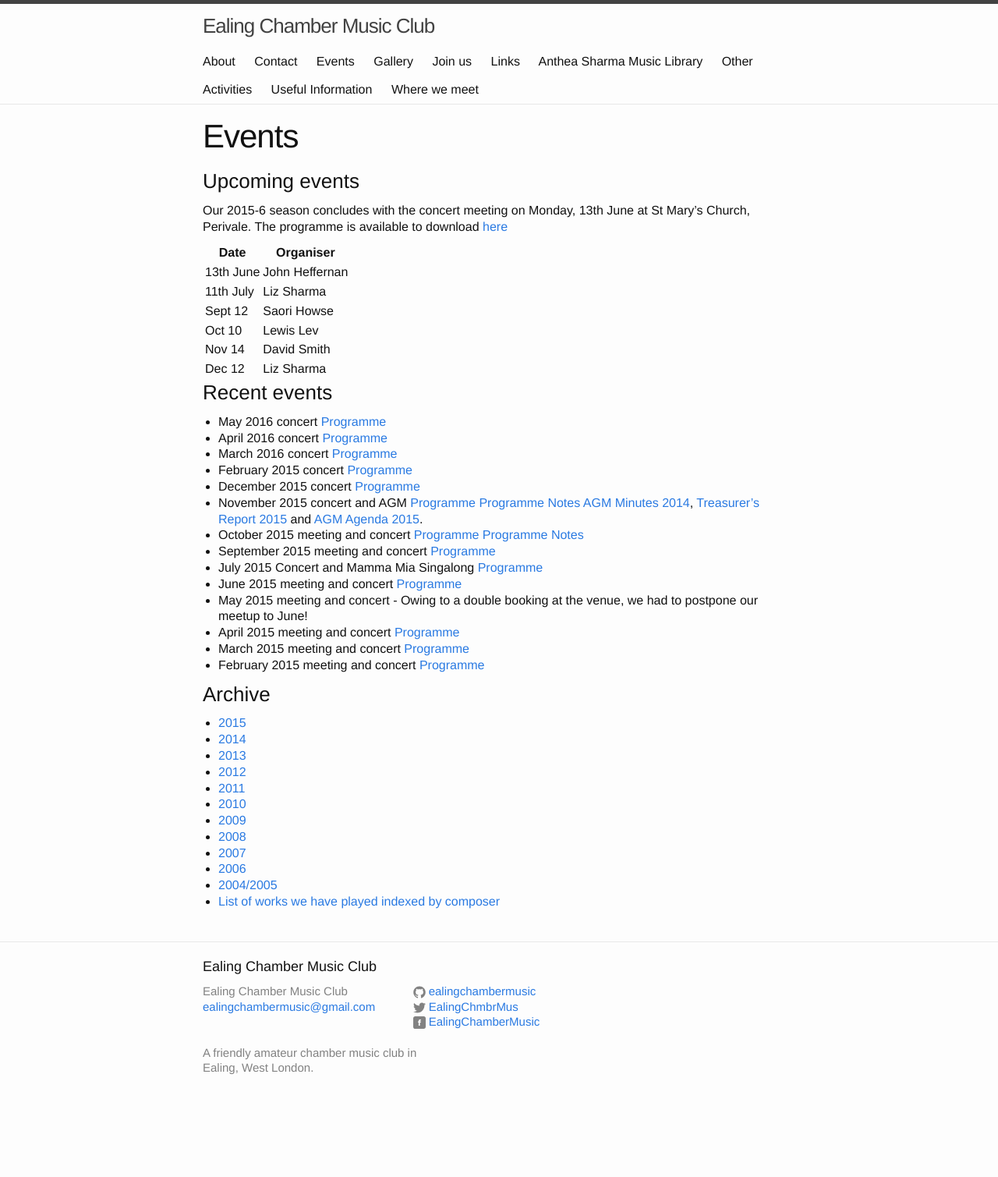
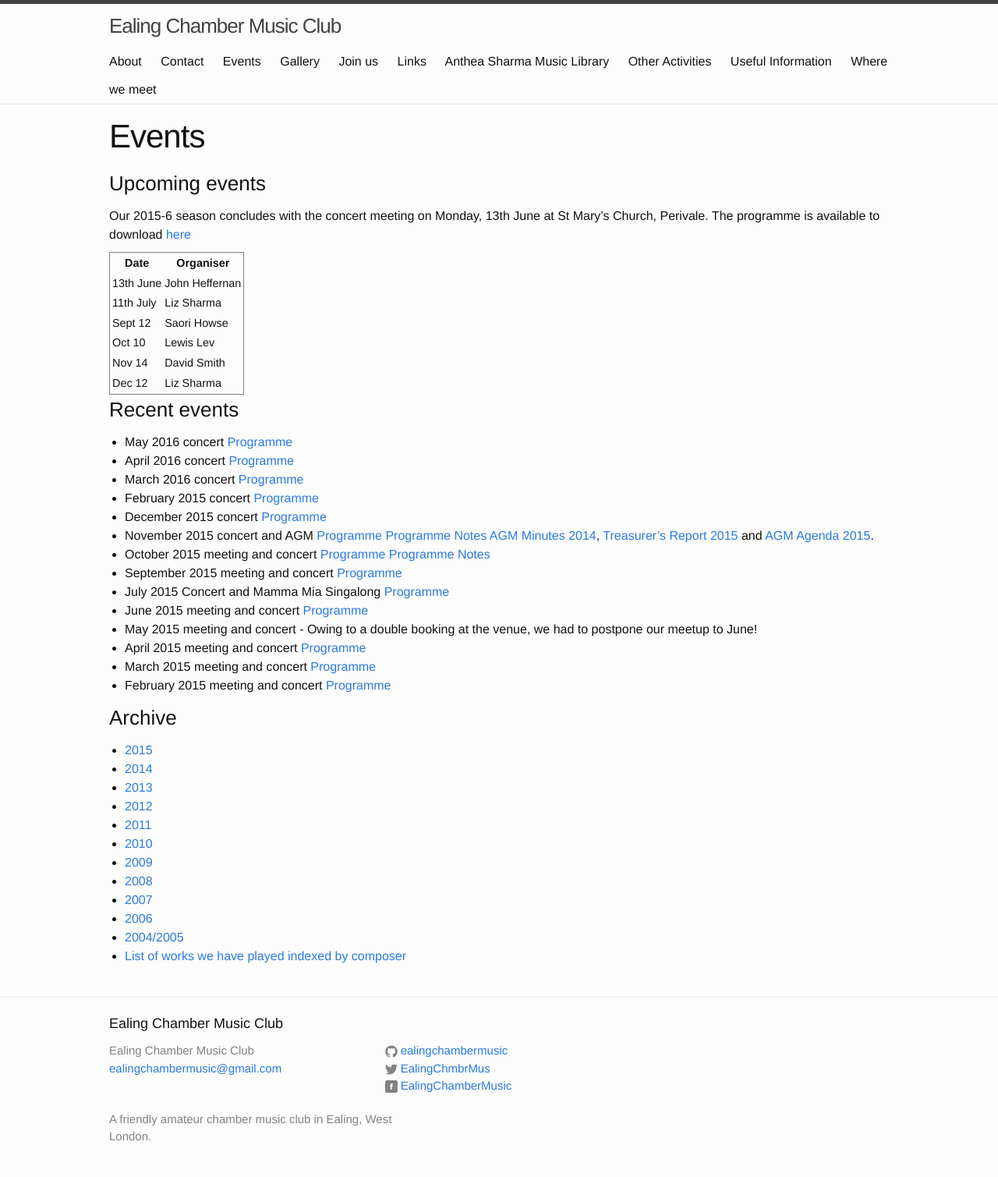
Before and after one commit to ealingchambermusic/ealingchambermusic.github.io, a Jekyll site: the page built from events.md, in a window 1280 px wide. Shown: the whole page at 78% size. Built offline with Jekyll 4.4.1, drawn with Linux system fonts in a browser that asks for light colours; before the commit the page ends 1419 px from its top, so only the background shows below that.

Commit message:
[TL] More style changes

```diff
--- a/_sass/_base.scss
+++ b/_sass/_base.scss
@@ -205,6 +205,17 @@ pre {
     }
 }
 
+th {
+    txm-align: left;
+}
+
+tr {
+    font-size: 90%;
+}
+
+table {
+    border: 1px solid $grey-color;
+}
 
 .post-excerpt {
 	font-size: 90%;
--- a/css/main.scss
+++ b/css/main.scss
@@ -10,7 +10,7 @@ $base-font-family: "Helvetica Neue", Helvetica, Arial, sans-serif;
 $base-font-size:   16px;
 $base-font-weight: 400;
 $small-font-size:  $base-font-size * 0.875;
-$base-line-height: 1.3;
+$base-line-height: 1.5;
 
 $spacing-unit:     20px;
 
@@ -23,7 +23,7 @@ $grey-color-light: lighten($grey-color, 40%);
 $grey-color-dark:  darken($grey-color, 25%);
 
 // Width of the content area
-$content-width:    800px;
+$content-width:    1040px;
 
 $on-palm:          600px;
 $on-laptop:        1040px;
```
